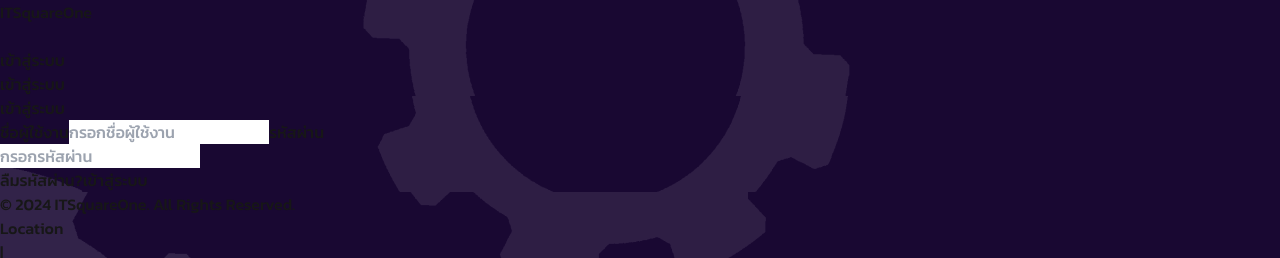
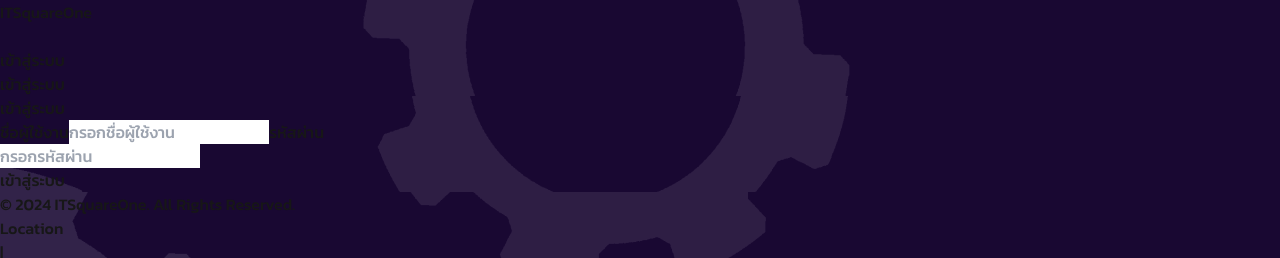
Before and after one commit to ITSquareOne/ITSquareOne-Frontsite, a Next.js app in the folder itsquare-app/: page /sign-in in a window 1280 px wide. Shown: the top 258 px of the page. Built offline with nearby package versions, Linux system fonts and the light colour scheme.

Commit message:
removing forgot pass

```diff
--- a/itsquare-app/src/app/sign-in/page.tsx
+++ b/itsquare-app/src/app/sign-in/page.tsx
@@ -131,9 +131,6 @@ export default function Sign_in() {
           </div>
           {inputError.password && <p className="text-red-600 text-sm mt-1">{errorMessage.password}</p>}
 
-          {/* Forgot Password Link */}
-          <a onClick={() => setIsOpen(true)} className="cursor-pointer underline mt-2">ลืมรหัสผ่าน?</a>
-
           {/* Login Button */}
           <button className="mt-4 bg-gray-800 hover:bg-black text-white w-40 text-center mx-auto rounded-md py-2 hover:text-white transition delay-180 duration-300 ease-in-out" onClick={handleLogin}>
             เข้าสู่ระบบ
```
